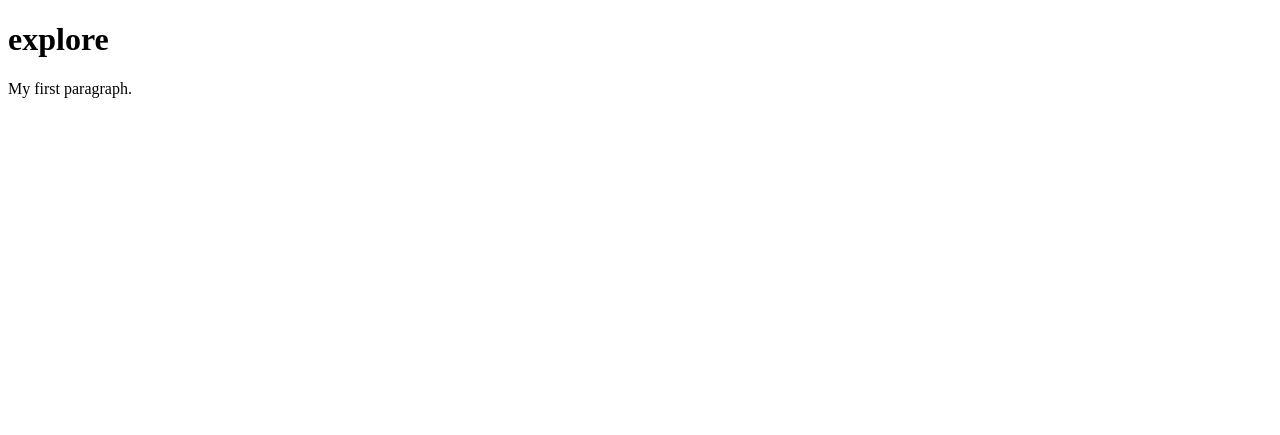
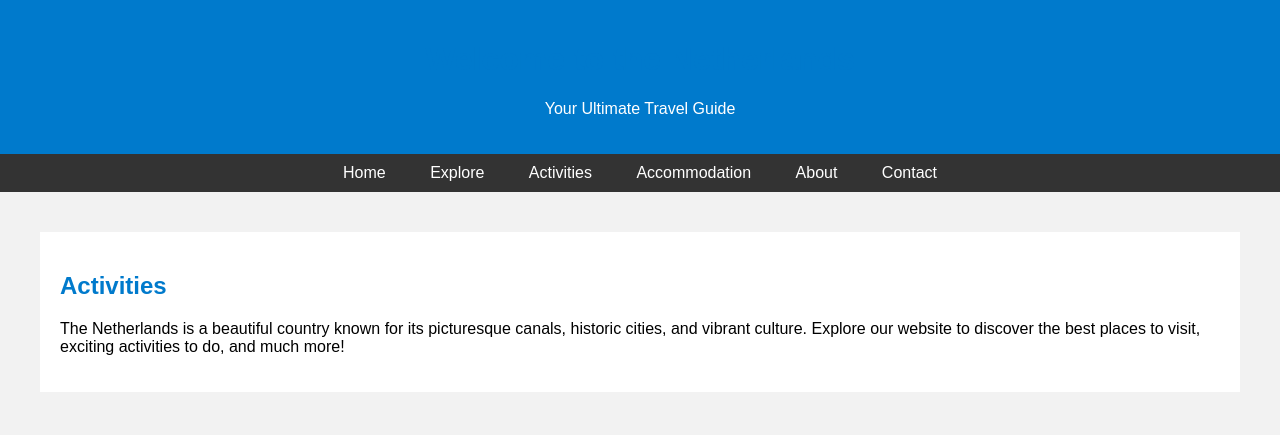
Before and after one commit to Gijs5484/Gijs5484.github.io, a plain HTML site: page pagina3.html in a window 1280 px wide. Drawn offline with Linux system fonts and the light colour scheme.

Commit message:
Update pagina3.html

```diff
--- a/pagina3.html
+++ b/pagina3.html
@@ -1,6 +1,75 @@
 <!DOCTYPE html>
-<html>
+<html lang="en">
+<head>
+    <meta charset="UTF-8">
+    <meta name="viewport" content="width=device-width, initial-scale=1.0">
+    <title>Netherlands Tourism</title>
+    <style>
+        /* CSS for styling the website */
+        body {
+            font-family: Arial, sans-serif;
+            background-color: #f2f2f2;
+            margin: 0;
+            padding: 0;
+        }
+        header {
+            background-color: #007acc;
+            color: #fff;
+            text-align: center;
+            padding: 20px;
+        }
+        nav {
+            background-color: #333;
+            color: #fff;
+            text-align: center;
+            padding: 10px;
+        }
+        nav a {
+            color: #fff;
+            text-decoration: none;
+            margin: 0 20px;
+        }
+        nav a:hover {
+            text-decoration: underline;
+        }
+        .container {
+            max-width: 1200px;
+            margin: 0 auto;
+            padding: 20px;
+        }
+        h1, h2 {
+            color: #007acc;
+        }
+        .content {
+            background-color: #fff;
+            padding: 20px;
+            margin: 20px 0;
+        }
+        /* Add more styles for other elements and pages as needed */
+    </style>
+</head>
 <body>
-
-<h1>explore</h1>
-<p>My first paragraph.</p>
+    <header>
+        <h1>Welcome to the Netherlands</h1>
+        <p>Your Ultimate Travel Guide</p>
+    </header>
+    <nav>
+        <a href="#">Home</a>
+        <a href="pagina2.html">Explore</a>
+        <a href="pagina3.html">Activities</a>
+        <a href="pagina4.html">Accommodation</a>
+        <a href="pagina5.html">About</a>
+        <a href="pagina6.html">Contact</a>
+    </nav>
+    <div class="container">
+        <div class="content">
+            <h2>Activities</h2>
+            <p>
+                The Netherlands is a beautiful country known for its picturesque canals, historic cities, and vibrant culture.
+                Explore our website to discover the best places to visit, exciting activities to do, and much more!
+            </p>
+        </div>
+        <!-- Create additional pages and content here -->
+    </div>
+</body>
+</html>
```
